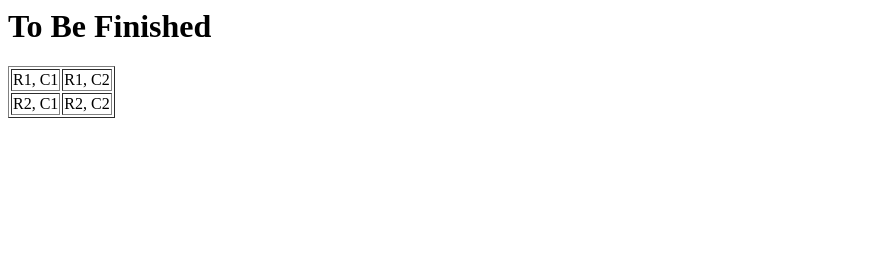
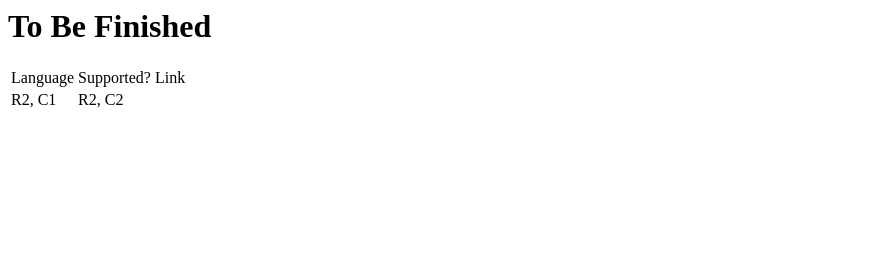
Before and after one commit to bfayers/microbit-vagrants, a plain HTML site: page index.html in a window 1280 px wide. Shown: the top 280 px of the page, 0-875 px from the left. Drawn offline with Linux system fonts and the light colour scheme.

Commit message:
Update index.html

```diff
--- a/index.html
+++ b/index.html
@@ -5,15 +5,20 @@
   <body>
     <a href="https://github.com/bfayers/microbit-vagrants"><img style="position: absolute; top: 0; right: 0; border: 0;" src="https://camo.githubusercontent.com/652c5b9acfaddf3a9c326fa6bde407b87f7be0f4/68747470733a2f2f73332e616d617a6f6e6177732e636f6d2f6769746875622f726962626f6e732f666f726b6d655f72696768745f6f72616e67655f6666373630302e706e67" alt="Fork me on GitHub" data-canonical-src="https://s3.amazonaws.com/github/ribbons/forkme_right_orange_ff7600.png"></a>
     <h1>To Be Finished</h1>
-    <table border=1>
+    <table>
       <tr>
-        <td>R1, C1</td>
-        <td>R1, C2</td>
+        <td>Language</td>
+        <td>Supported?</td>
+        <td>Link</td>
       </tr>
       <tr>
         <td>R2, C1</td>
         <td>R2, C2</td>
       </tr>
+      <tr>
+        <td></td>
+        <td></td>
+      </tr>
     </table>
   </body>
 </html>
```
